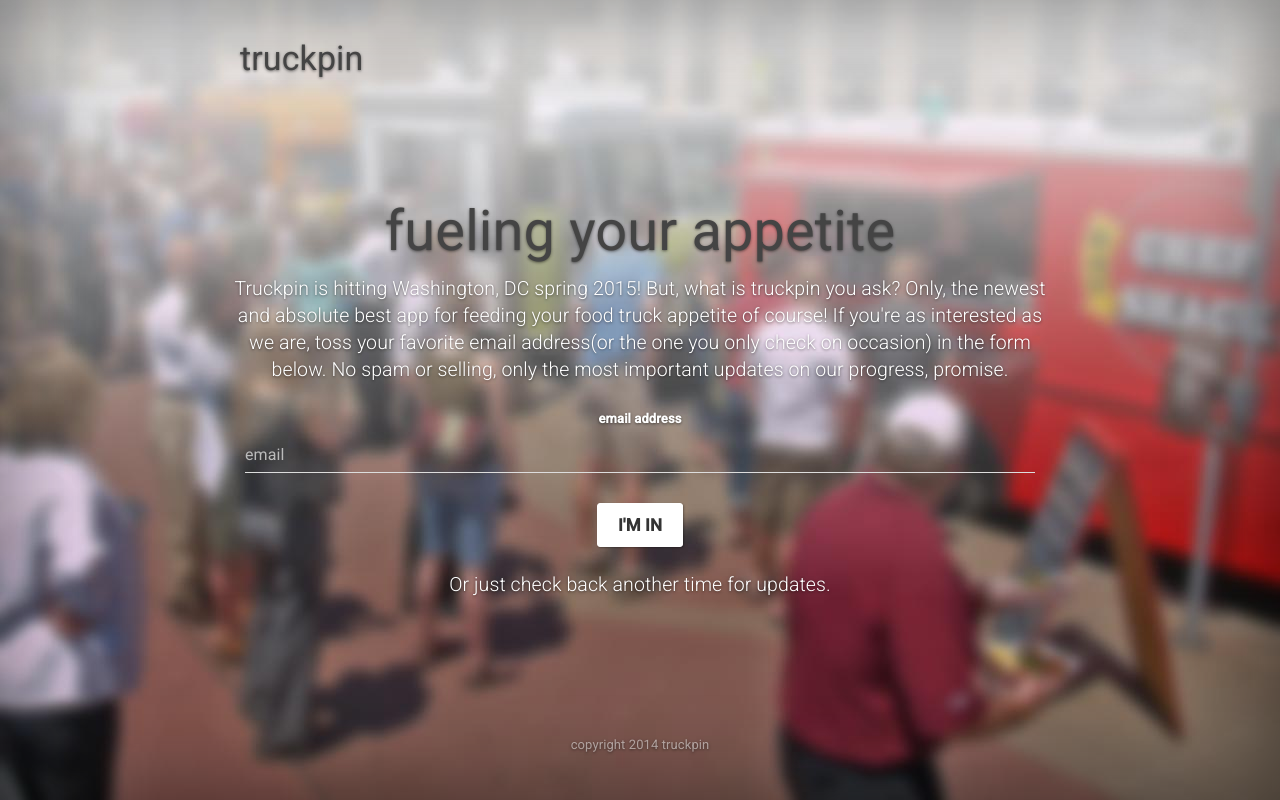
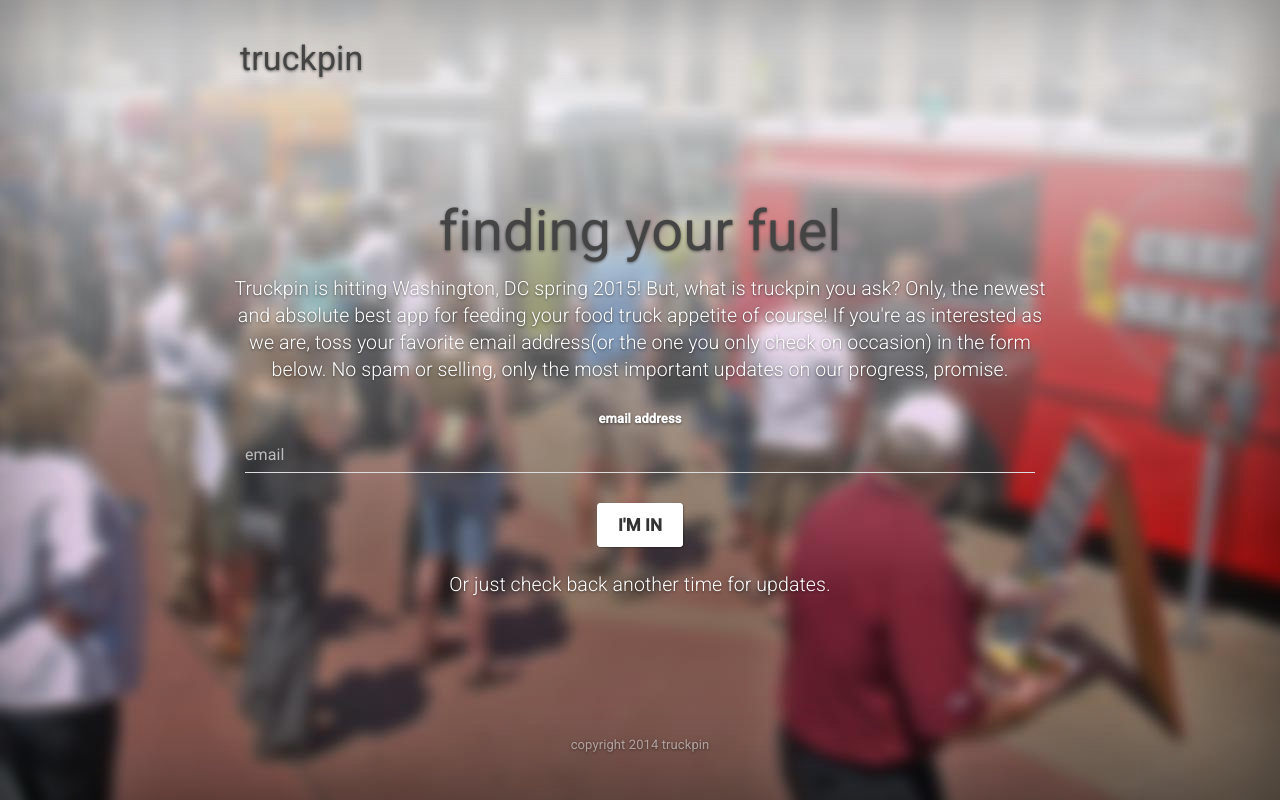
Before and after one commit to truckpin/truckpin.github.io, a plain HTML site: page index.html in a window 1280 px wide. Drawn offline with nearby package versions, Linux system fonts and the light colour scheme; a script that the page names is missing.

Commit message:
Change tagline

```diff
--- a/index.html
+++ b/index.html
@@ -9,7 +9,7 @@
     <meta name="author" content="">
     <link rel="icon" href="favicon.ico">
 
-    <title>truckpin - fueling your appetite</title>
+    <title>truckpin - finding your fuel</title>
 
     <!-- Bootstrap core CSS -->
     <link href="css/bootstrap.min.css" rel="stylesheet">
@@ -39,7 +39,7 @@
                 </div>
 
                 <div class="inner cover">
-                    <h1 class="cover-heading">fueling your appetite</h1>
+                    <h1 class="cover-heading">finding your fuel</h1>
                     <p class="lead">Truckpin is hitting Washington, DC spring 2015! But, what is truckpin you ask? Only, the newest and absolute best app for feeding your food truck appetite of course! If you're as interested as we are, toss your favorite email address(or the one you only check on occasion) in the form below. No spam or selling, only the most important updates on our progress, promise.</p>
                     <!-- Begin MailChimp Signup Form -->
                     <div id="mc_embed_signup">
```
